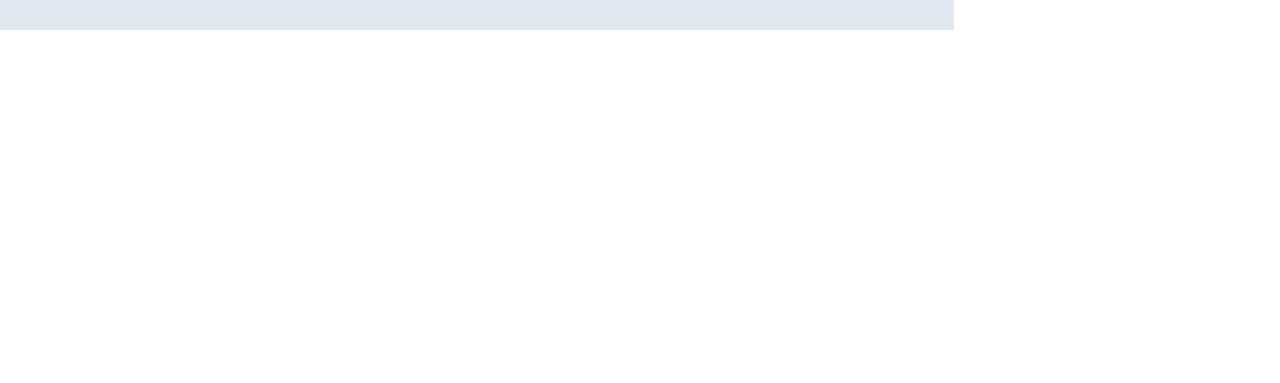
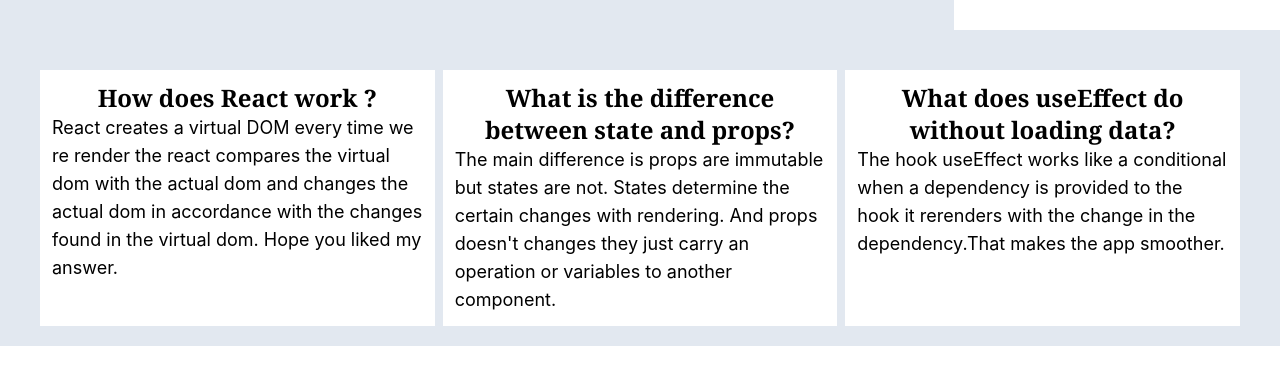
Before and after one commit to Sajeeb03/daily_prayer_tracker_app, a React (Create React App) app: page / in a window 1280 px wide. Shown: the part 854-1237 px from the top of the page. Before the commit the page ends 884 px from the top, so only its background shows below. Built offline with nearby package versions, Linux system fonts and the light colour scheme.

Commit message:
blog addeded

```diff
--- a/package.json
+++ b/package.json
@@ -9,6 +9,7 @@
     "react": "^18.2.0",
     "react-dom": "^18.2.0",
     "react-scripts": "5.0.1",
+    "sweetalert2": "^11.4.35",
     "web-vitals": "^2.1.4"
   },
   "scripts": {
--- a/src/App.js
+++ b/src/App.js
@@ -1,10 +1,12 @@
 import './App.css';
+import Blogs from './components/Blogs/Blogs';
 import Home from './components/Home/Home';
 
 function App() {
   return (
-    <div>
+    <div className='bg-slate-200'>
       <Home></Home>
+      <Blogs></Blogs>
     </div>
   );
 }
--- /dev/null
+++ b/src/components/Blogs/Blogs.js
@@ -0,0 +1,22 @@
+import React from 'react';
+
+const Blogs = () => {
+    return (
+        <div className='grid grid-cols-3 m-10 gap-2'>
+            <div className='bg-white p-3 text-center mb-5'>
+                <h1 className='text-2xl font-serif font-bold'>How does React work ?</h1>
+                <p className='text-lg text-left'>React creates a virtual DOM every time we re render the react compares the virtual dom with the actual dom and changes the actual dom in accordance with the changes found in the virtual dom. Hope you liked my answer.</p>
+            </div>
+            <div className='bg-white p-3 text-center mb-5'>
+                <h1 className='text-2xl font-serif font-bold'>What is the difference between state and props?</h1>
+                <p className='text-lg text-left'>The main difference is props are immutable but states are not. States determine the certain changes with rendering. And props doesn't changes they just carry an operation or variables to another component.</p>
+            </div>
+            <div className='bg-white p-3 text-center mb-5'>
+                <h1 className='text-2xl font-serif font-bold'>What does useEffect do without loading data?</h1>
+                <p className='text-lg text-left'>The hook useEffect works like a conditional when a dependency is provided to the hook it rerenders with the change in the dependency.That makes the app smoother.</p>
+            </div>
+        </div>
+    );
+};
+
+export default Blogs;
--- a/src/components/Display/Display.js
+++ b/src/components/Display/Display.js
@@ -1,6 +1,14 @@
 import React from 'react';
+import Swal from 'sweetalert2'
 
 const Display = ({ time, gap }) => {
+    const displayAlert = () => {
+        Swal.fire(
+            'Good job!',
+            'You are a good muslim bro!',
+            'success'
+        )
+    }
     return (
         <div>
             <h2 className='text-lg font-serif font-semibold m-2 mb-2'>Prayer Details</h2>
@@ -13,7 +21,7 @@
                     <p className='text-lg font-sans font-semibold'>Break time</p>
                     <p>{gap} seconds</p>
                 </div>
-                <div className='bg-cyan-400 text-center rounded-lg m-2 mb-5 p-3'>
+                <div onClick={displayAlert} className='bg-cyan-400 text-center rounded-lg m-2 mb-5 p-3'>
                     <button className='text-lg font-sans font-semibold'>Activity Completed</button>
                 </div>
             </div>
--- a/src/components/Home/Home.js
+++ b/src/components/Home/Home.js
@@ -10,10 +10,12 @@
     const [prayers, setPrayers] = useState([]);
     const [time, setTime] = useState(0);
     const [gap, setGap] = useState('');
+
     useEffect(() => {
         const savedTime = getTheDb();
         setGap(savedTime)
     }, [])
+
     useEffect(() => {
         fetch('prayers.json')
             .then(res => res.json())
@@ -35,7 +37,7 @@
                         <path d="M12 5.432l8.159 8.159c.03.03.06.058.091.086v6.198c0 1.035-.84 1.875-1.875 1.875H15a.75.75 0 01-.75-.75v-4.5a.75.75 0 00-.75-.75h-3a.75.75 0 00-.75.75V21a.75.75 0 01-.75.75H5.625a1.875 1.875 0 01-1.875-1.875v-6.198a2.29 2.29 0 00.091-.086L12 5.43z" />
                     </svg>
 
-                    <h1 className='text-4xl font-serif font-bold text-cyan-400 mt-3 sm:mt-3 md:mt-5'>Daily Prayer Tracker</h1>
+                    <h1 className='text-1xl sm:text-3xl md:text-4xl lg:text-4xl font-serif font-bold text-cyan-400 mt-3 sm:mt-3 md:mt-5 p-0'>Daily Prayer Tracker</h1>
                 </div>
                 <div className='grid grid-rows-6 sm:grid-rows-3 md:grid-rows-3 lg:grid-rows-2 gap-2 sm:grid-flow-col md:grid-flow-col lg:grid-flow-col'>
                     {
```
Also changed, not shown: 1 other file (tests, documents, lock files or other folders).
